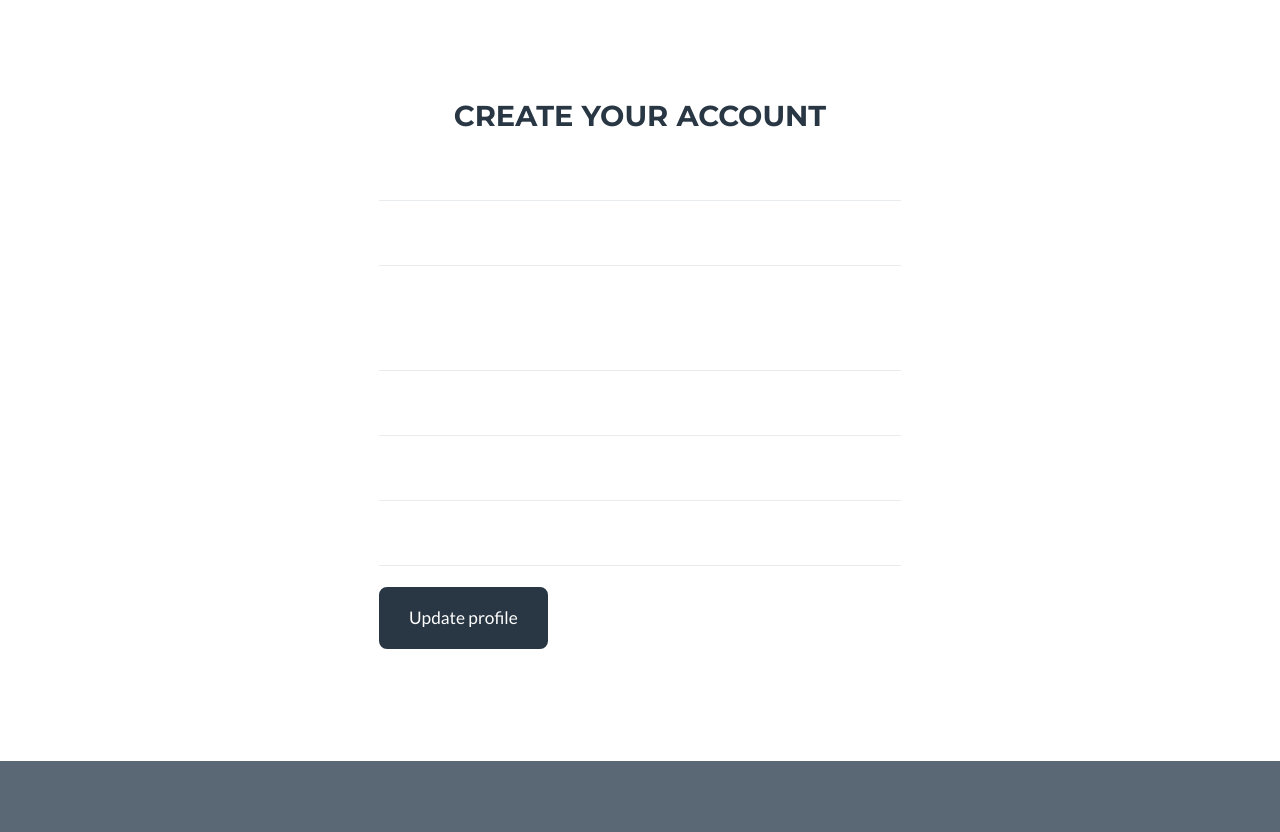
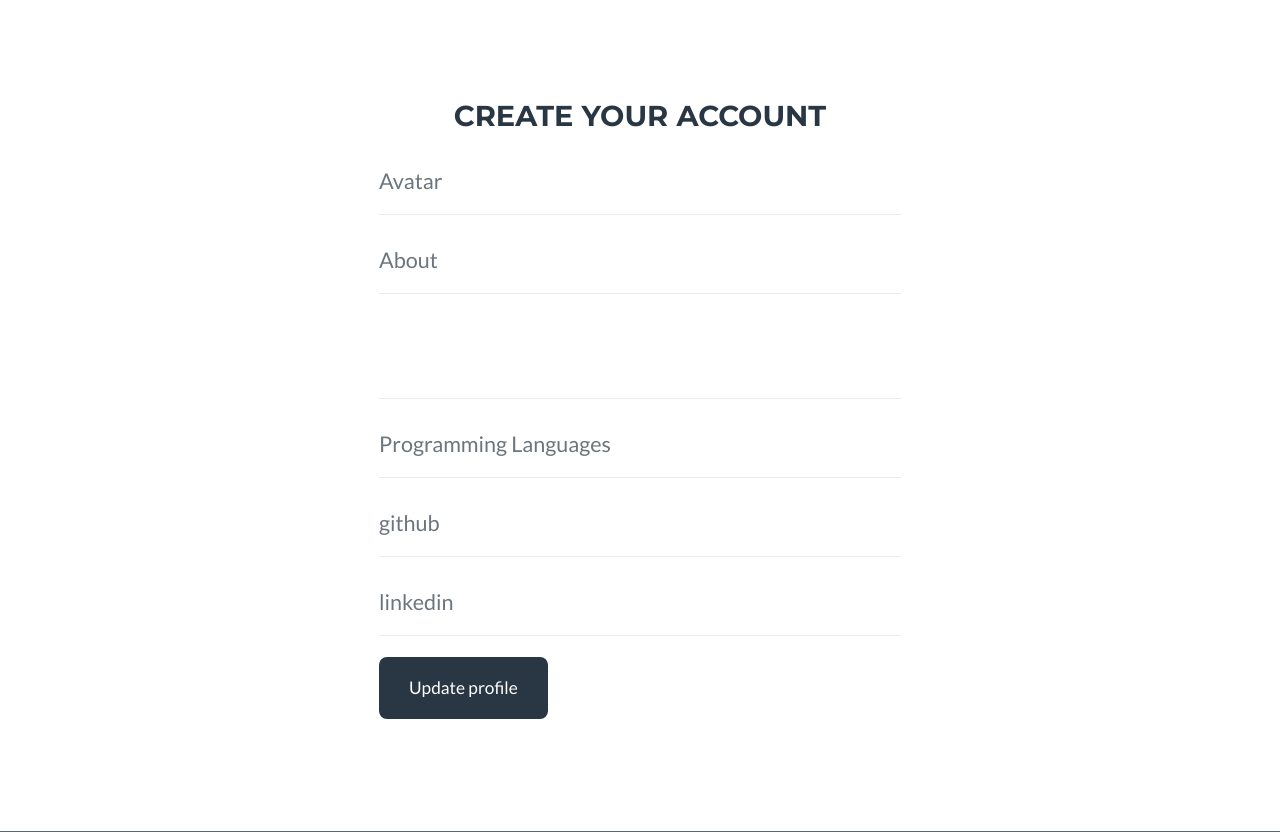
Before and after one commit to davidalsh/cyberbox, a Django app: template cyberbox/main/templates/main/settings.html in a window 1280 px wide. Shown: the part 102-934 px from the top of the page. Run offline with Django 3.2, Linux system fonts and the light colour scheme; the template is opened without the code that fills it, so the values that code supplies are empty, except form fields; tables that the repository leaves empty hold one stand-in row (values such as "Sample post"); form fields are guessed from the names that the template uses; some libraries are stand-ins or nearby versions.

Commit message:
JS script add to settings file

```diff
--- a/cyberbox/main/templates/main/settings.html
+++ b/cyberbox/main/templates/main/settings.html
@@ -98,3 +98,21 @@
 </section>
 
 {% endblock %}
+
+
+{% block js %}
+<script>
+    var form_fields = document.getElementsByTagName('input')
+    form_fields[1].placeholder='Working Place';
+    form_fields[1].placeholder='Avatar';
+    form_fields[2].placeholder='About';
+    form_fields[3].placeholder='Programming Languages';
+    form_fields[4].placeholder='github';
+    form_fields[5].placeholder='linkedin';
+
+    for (var field in form_fields){
+        form_fields[field].className += ' form-control'
+    }
+
+</script>
+{% endblock %}
--- a/cyberbox/templates/base.html
+++ b/cyberbox/templates/base.html
@@ -40,6 +40,6 @@
         <script src="https://cdn.jsdelivr.net/npm/bootstrap@4.5.3/dist/js/bootstrap.bundle.min.js"></script>
         <!-- Third party plugin JS-->
         <script src="https://cdnjs.cloudflare.com/ajax/libs/jquery-easing/1.4.1/jquery.easing.min.js"></script>
-
+        {% block js %}{% endblock %}
     </body>
 </html>
```
